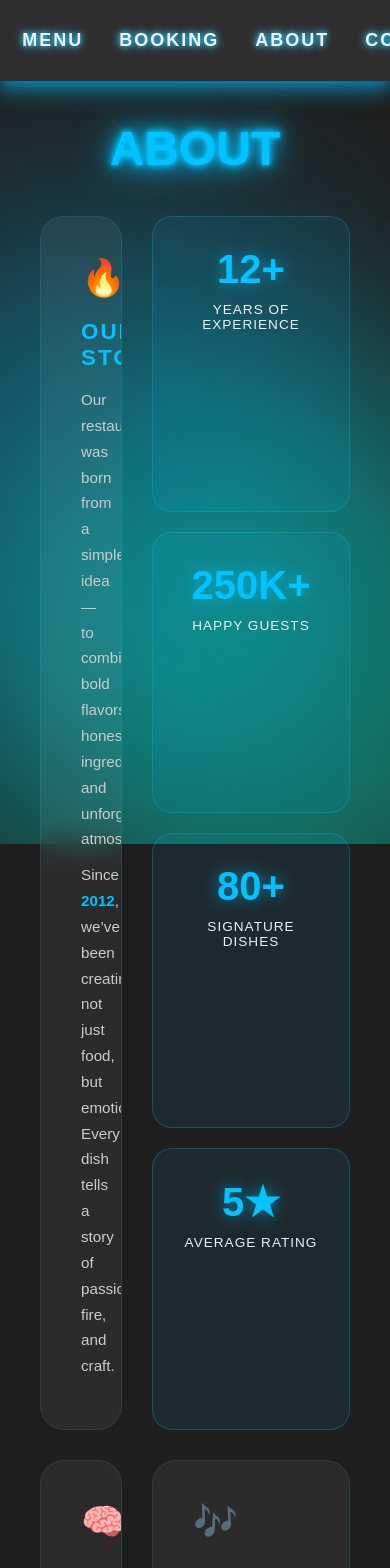
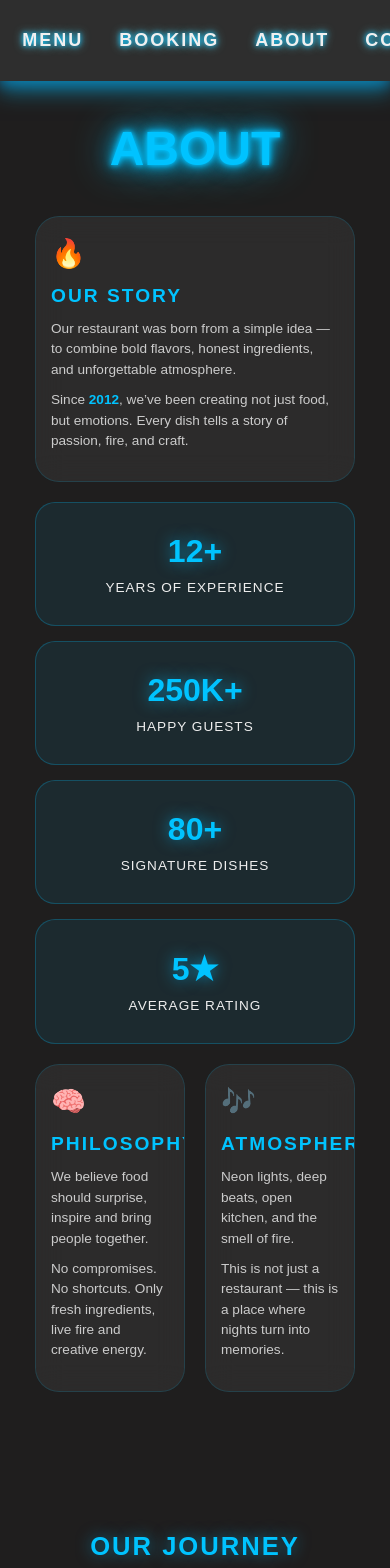
Before and after one commit to alexkuznecov16/cafe-app, a Next.js app: page /about in a window 390 px wide. Shown: the top 1568 px of the page. Built offline with nearby package versions, Linux system fonts and the light colour scheme.

Commit message:
build production

```diff
--- a/app/about/about.css
+++ b/app/about/about.css
@@ -1,15 +1,3 @@
-.about__title {
-  font-size: clamp(42px, 9vw, 90px);
-  text-align: center;
-  margin: 50px 0 80px;
-  color: #00c3ff;
-  text-transform: uppercase;
-  letter-spacing: 12px;
-  text-shadow:
-    0 0 10px rgba(0, 195, 255, 0.6),
-    0 0 30px rgba(0, 195, 255, 0.4);
-}
-
 .about {
   max-width: 1300px;
   margin: 0 auto;
@@ -21,7 +9,13 @@
 }
 @media (max-width: 900px) {
   .about {
-    grid-template-columns: 1fr;
+    gap: 25px;
+  }
+}
+@media (max-width: 600px) {
+  .about {
+    padding: 0 15px 60px;
+    gap: 20px;
   }
 }
 
@@ -39,29 +33,14 @@
   grid-column: span 2;
 }
 @media (max-width: 900px) {
-  .about__card.wide {
-    grid-column: span 1;
+  .about__card {
+    padding: 30px 20px;
   }
 }
-.about__card::after {
-  content: '';
-  position: absolute;
-  inset: 0;
-  background: radial-gradient(circle at top left, rgba(0, 195, 255, 0.15), transparent 60%);
-  opacity: 0;
-  transition: 0.4s;
-}
-.about__card:hover {
-  transform: translateY(-12px);
-  box-shadow: 0 30px 60px rgba(0, 0, 0, 0.6);
-  border-color: rgba(0, 195, 255, 0.5);
-}
-.about__card:hover::after {
-  opacity: 1;
-}
-.about__card:hover .icon {
-  transform: scale(1.3) rotate(8deg);
-  filter: drop-shadow(0 0 10px #00c3ff);
+@media (max-width: 600px) {
+  .about__card {
+    padding: 20px 15px;
+  }
 }
 .about__card .icon {
   font-size: 36px;
@@ -69,12 +48,24 @@
   display: inline-block;
   transition: 0.3s;
 }
+@media (max-width: 600px) {
+  .about__card .icon {
+    font-size: 28px;
+    margin-bottom: 15px;
+  }
+}
 .about__card h2 {
   font-size: 1.4rem;
   color: #00c3ff;
   text-transform: uppercase;
   margin-bottom: 16px;
   letter-spacing: 2px;
+}
+@media (max-width: 600px) {
+  .about__card h2 {
+    font-size: 1.2rem;
+    margin-bottom: 12px;
+  }
 }
 .about__card p {
   font-size: 0.95rem;
@@ -86,6 +77,12 @@
   color: #00c3ff;
   font-weight: bold;
 }
+@media (max-width: 600px) {
+  .about__card p {
+    font-size: 0.85rem;
+    line-height: 1.5;
+  }
+}
 
 .about__stats {
   grid-column: span 2;
@@ -95,7 +92,8 @@
 }
 @media (max-width: 900px) {
   .about__stats {
-    grid-column: span 1;
+    grid-template-columns: 1fr;
+    gap: 15px;
   }
 }
 .about__stats .stat {
@@ -115,6 +113,11 @@
   color: #00c3ff;
   margin-bottom: 10px;
   text-shadow: 0 0 15px rgba(0, 195, 255, 0.6);
+}
+@media (max-width: 600px) {
+  .about__stats .stat h3 {
+    font-size: 2rem;
+  }
 }
 .about__stats .stat p {
   font-size: 0.85rem;
@@ -140,6 +143,15 @@
   font-size: 2rem;
   text-shadow: 0 0 15px rgba(0, 195, 255, 0.5);
 }
+@media (max-width: 600px) {
+  .about__timeline h2,
+  .about__team h2,
+  .about__why h2 {
+    font-size: 1.6rem;
+    margin-bottom: 30px;
+    letter-spacing: 2px;
+  }
+}
 
 /* TIMELINE */
 .timeline {
@@ -148,6 +160,11 @@
   display: grid;
   gap: 25px;
 }
+@media (max-width: 600px) {
+  .timeline {
+    gap: 15px;
+  }
+}
 
 .timeline__item {
   background: rgba(0, 195, 255, 0.08);
@@ -155,14 +172,29 @@
   padding: 20px 30px;
   border-radius: 12px;
 }
+@media (max-width: 600px) {
+  .timeline__item {
+    padding: 15px 20px;
+  }
+}
 .timeline__item span {
   color: #00c3ff;
   font-weight: bold;
   font-size: 1.1rem;
 }
+@media (max-width: 600px) {
+  .timeline__item span {
+    font-size: 1rem;
+  }
+}
 .timeline__item p {
   margin-top: 6px;
   color: #ccc;
+}
+@media (max-width: 600px) {
+  .timeline__item p {
+    font-size: 0.85rem;
+  }
 }
 
 /* TEAM */
@@ -170,6 +202,12 @@
   display: grid;
   grid-template-columns: repeat(auto-fit, minmax(220px, 1fr));
   gap: 25px;
+}
+@media (max-width: 600px) {
+  .team__grid {
+    grid-template-columns: 1fr;
+    gap: 15px;
+  }
 }
 
 .team__card {
@@ -184,18 +222,39 @@
   transform: translateY(-10px);
   box-shadow: 0 20px 40px rgba(0, 0, 0, 0.5);
 }
+@media (max-width: 600px) {
+  .team__card {
+    padding: 20px;
+  }
+}
 .team__card span {
   font-size: 36px;
   display: block;
   margin-bottom: 15px;
 }
+@media (max-width: 600px) {
+  .team__card span {
+    font-size: 28px;
+    margin-bottom: 10px;
+  }
+}
 .team__card h3 {
   color: #00c3ff;
   margin-bottom: 10px;
 }
+@media (max-width: 600px) {
+  .team__card h3 {
+    font-size: 1.1rem;
+  }
+}
 .team__card p {
   font-size: 0.9rem;
   color: #ccc;
+}
+@media (max-width: 600px) {
+  .team__card p {
+    font-size: 0.85rem;
+  }
 }
 
 /* WHY US */
@@ -203,6 +262,12 @@
   display: grid;
   grid-template-columns: repeat(auto-fit, minmax(200px, 1fr));
   gap: 20px;
+}
+@media (max-width: 600px) {
+  .why__grid {
+    grid-template-columns: 1fr;
+    gap: 15px;
+  }
 }
 
 .why__item {
@@ -217,6 +282,11 @@
 .why__item:hover {
   background: #00c3ff;
   color: #000;
+}
+@media (max-width: 600px) {
+  .why__item {
+    padding: 15px;
+  }
 }
 
 /* CTA */
@@ -233,9 +303,19 @@
   color: #00c3ff;
   margin-bottom: 15px;
 }
+@media (max-width: 600px) {
+  .about__cta h2 {
+    font-size: 2rem;
+  }
+}
 .about__cta p {
   color: #ccc;
   margin-bottom: 30px;
+}
+@media (max-width: 600px) {
+  .about__cta p {
+    font-size: 0.9rem;
+  }
 }
 .about__cta a {
   background: #00c3ff;
@@ -252,43 +332,9 @@
   transform: scale(1.1);
   box-shadow: 0 0 25px #00c3ff;
 }
-
-.scroll-progress {
-  position: fixed;
-  top: 0;
-  left: 0;
-  height: 4px;
-  width: 100%;
-  background: linear-gradient(90deg, #00c3ff, #00ffd5);
-  transform-origin: left;
-  z-index: 9999;
-  box-shadow: 0 0 10px rgba(0, 195, 255, 0.8);
+@media (max-width: 600px) {
+  .about__cta a {
+    padding: 12px 30px;
+    font-size: 0.9rem;
+  }
 }
-
-.parallax {
-  position: fixed;
-  inset: 0;
-  overflow: hidden;
-  z-index: -1;
-}
-
-.parallax__layer {
-  position: absolute;
-  width: 600px;
-  height: 600px;
-  border-radius: 50%;
-  filter: blur(120px);
-  opacity: 0.35;
-}
-
-.layer1 {
-  background: #00c3ff;
-  top: 10%;
-  left: -200px;
-}
-
-.layer2 {
-  background: #00ffd5;
-  bottom: 10%;
-  right: -200px;
-}
--- a/app/about/about.scss
+++ b/app/about/about.scss
@@ -1,18 +1,6 @@
 $accent: #00c3ff;
 $bg-dark: #0a0a0a;
 $glass: rgba(255, 255, 255, 0.06);
-
-.about__title {
-  font-size: clamp(42px, 9vw, 90px);
-  text-align: center;
-  margin: 50px 0 80px;
-  color: $accent;
-  text-transform: uppercase;
-  letter-spacing: 12px;
-  text-shadow:
-    0 0 10px rgba($accent, 0.6),
-    0 0 30px rgba($accent, 0.4);
-}
 
 .about {
   max-width: 1300px;
@@ -24,7 +12,12 @@ $glass: rgba(255, 255, 255, 0.06);
   color: #fff;
 
   @media (max-width: 900px) {
-    grid-template-columns: 1fr;
+    gap: 25px;
+  }
+
+  @media (max-width: 600px) {
+    padding: 0 15px 60px;
+    gap: 20px;
   }
 }
 
@@ -40,34 +33,14 @@ $glass: rgba(255, 255, 255, 0.06);
 
   &.wide {
     grid-column: span 2;
-
-    @media (max-width: 900px) {
-      grid-column: span 1;
-    }
   }
 
-  &::after {
-    content: '';
-    position: absolute;
-    inset: 0;
-    background: radial-gradient(circle at top left, rgba($accent, 0.15), transparent 60%);
-    opacity: 0;
-    transition: 0.4s;
+  // Для маленьких экранов уменьшаем паддинги
+  @media (max-width: 900px) {
+    padding: 30px 20px;
   }
-
-  &:hover {
-    transform: translateY(-12px);
-    box-shadow: 0 30px 60px rgba(0, 0, 0, 0.6);
-    border-color: rgba($accent, 0.5);
-
-    &::after {
-      opacity: 1;
-    }
-
-    .icon {
-      transform: scale(1.3) rotate(8deg);
-      filter: drop-shadow(0 0 10px $accent);
-    }
+  @media (max-width: 600px) {
+    padding: 20px 15px;
   }
 
   .icon {
@@ -75,6 +48,11 @@ $glass: rgba(255, 255, 255, 0.06);
     margin-bottom: 20px;
     display: inline-block;
     transition: 0.3s;
+
+    @media (max-width: 600px) {
+      font-size: 28px;
+      margin-bottom: 15px;
+    }
   }
 
   h2 {
@@ -83,6 +61,11 @@ $glass: rgba(255, 255, 255, 0.06);
     text-transform: uppercase;
     margin-bottom: 16px;
     letter-spacing: 2px;
+
+    @media (max-width: 600px) {
+      font-size: 1.2rem;
+      margin-bottom: 12px;
+    }
   }
 
   p {
@@ -95,6 +78,11 @@ $glass: rgba(255, 255, 255, 0.06);
       color: $accent;
       font-weight: bold;
     }
+
+    @media (max-width: 600px) {
+      font-size: 0.85rem;
+      line-height: 1.5;
+    }
   }
 }
 
@@ -105,7 +93,8 @@ $glass: rgba(255, 255, 255, 0.06);
   gap: 20px;
 
   @media (max-width: 900px) {
-    grid-column: span 1;
+    grid-template-columns: 1fr; // каждая карточка в одну строку
+    gap: 15px;
   }
 
   .stat {
@@ -126,6 +115,10 @@ $glass: rgba(255, 255, 255, 0.06);
       color: $accent;
       margin-bottom: 10px;
       text-shadow: 0 0 15px rgba($accent, 0.6);
+
+      @media (max-width: 600px) {
+        font-size: 2rem;
+      }
     }
 
     p {
@@ -151,6 +144,12 @@ $glass: rgba(255, 255, 255, 0.06);
     margin-bottom: 50px;
     font-size: 2rem;
     text-shadow: 0 0 15px rgba($accent, 0.5);
+
+    @media (max-width: 600px) {
+      font-size: 1.6rem;
+      margin-bottom: 30px;
+      letter-spacing: 2px;
+    }
   }
 }
 
@@ -160,6 +159,10 @@ $glass: rgba(255, 255, 255, 0.06);
   margin: 0 auto;
   display: grid;
   gap: 25px;
+
+  @media (max-width: 600px) {
+    gap: 15px;
+  }
 }
 
 .timeline__item {
@@ -168,15 +171,27 @@ $glass: rgba(255, 255, 255, 0.06);
   padding: 20px 30px;
   border-radius: 12px;
 
+  @media (max-width: 600px) {
+    padding: 15px 20px;
+  }
+
   span {
     color: $accent;
     font-weight: bold;
     font-size: 1.1rem;
+
+    @media (max-width: 600px) {
+      font-size: 1rem;
+    }
   }
 
   p {
     margin-top: 6px;
     color: #ccc;
+
+    @media (max-width: 600px) {
+      font-size: 0.85rem;
+    }
   }
 }
 
@@ -185,6 +200,11 @@ $glass: rgba(255, 255, 255, 0.06);
   display: grid;
   grid-template-columns: repeat(auto-fit, minmax(220px, 1fr));
   gap: 25px;
+
+  @media (max-width: 600px) {
+    grid-template-columns: 1fr;
+    gap: 15px;
+  }
 }
 
 .team__card {
@@ -200,20 +220,37 @@ $glass: rgba(255, 255, 255, 0.06);
     box-shadow: 0 20px 40px rgba(0, 0, 0, 0.5);
   }
 
+  @media (max-width: 600px) {
+    padding: 20px;
+  }
+
   span {
     font-size: 36px;
     display: block;
     margin-bottom: 15px;
+
+    @media (max-width: 600px) {
+      font-size: 28px;
+      margin-bottom: 10px;
+    }
   }
 
   h3 {
     color: $accent;
     margin-bottom: 10px;
+
+    @media (max-width: 600px) {
+      font-size: 1.1rem;
+    }
   }
 
   p {
     font-size: 0.9rem;
     color: #ccc;
+
+    @media (max-width: 600px) {
+      font-size: 0.85rem;
+    }
   }
 }
 
@@ -222,6 +259,11 @@ $glass: rgba(255, 255, 255, 0.06);
   display: grid;
   grid-template-columns: repeat(auto-fit, minmax(200px, 1fr));
   gap: 20px;
+
+  @media (max-width: 600px) {
+    grid-template-columns: 1fr;
+    gap: 15px;
+  }
 }
 
 .why__item {
@@ -236,6 +278,10 @@ $glass: rgba(255, 255, 255, 0.06);
   &:hover {
     background: $accent;
     color: #000;
+  }
+
+  @media (max-width: 600px) {
+    padding: 15px;
   }
 }
 
@@ -252,11 +298,19 @@ $glass: rgba(255, 255, 255, 0.06);
     font-size: 2.5rem;
     color: $accent;
     margin-bottom: 15px;
+
+    @media (max-width: 600px) {
+      font-size: 2rem;
+    }
   }
 
   p {
     color: #ccc;
     margin-bottom: 30px;
+
+    @media (max-width: 600px) {
+      font-size: 0.9rem;
+    }
   }
 
   a {
@@ -274,45 +328,10 @@ $glass: rgba(255, 255, 255, 0.06);
       transform: scale(1.1);
       box-shadow: 0 0 25px $accent;
     }
+
+    @media (max-width: 600px) {
+      padding: 12px 30px;
+      font-size: 0.9rem;
+    }
   }
 }
-
-.scroll-progress {
-  position: fixed;
-  top: 0;
-  left: 0;
-  height: 4px;
-  width: 100%;
-  background: linear-gradient(90deg, #00c3ff, #00ffd5);
-  transform-origin: left;
-  z-index: 9999;
-  box-shadow: 0 0 10px rgba(#00c3ff, 0.8);
-}
-
-.parallax {
-  position: fixed;
-  inset: 0;
-  overflow: hidden;
-  z-index: -1;
-}
-
-.parallax__layer {
-  position: absolute;
-  width: 600px;
-  height: 600px;
-  border-radius: 50%;
-  filter: blur(120px);
-  opacity: 0.35;
-}
-
-.layer1 {
-  background: #00c3ff;
-  top: 10%;
-  left: -200px;
-}
-
-.layer2 {
-  background: #00ffd5;
-  bottom: 10%;
-  right: -200px;
-}
--- a/app/about/page.tsx
+++ b/app/about/page.tsx
@@ -1,6 +1,6 @@
 'use client';
 
-import { motion, useScroll, useSpring, useTransform } from 'framer-motion';
+import { cubicBezier, motion, useScroll, useSpring, useTransform } from 'framer-motion';
 import Link from 'next/link';
 import './about.scss';
 import PageTitle from '../components/PageTitle/PageTitle';
@@ -12,7 +12,7 @@ const containerVariants = {
 
 const itemVariants = {
   hidden: { y: 30, opacity: 0 },
-  visible: { y: 0, opacity: 1, transition: { duration: 0.6, ease: [0.42, 0, 0.58, 1] } },
+  visible: { y: 0, opacity: 1, transition: { duration: 0.6, ease: cubicBezier(0.42, 0, 0.58, 1) } },
 };
 
 export default function AboutContent() {
@@ -20,7 +20,7 @@ export default function AboutContent() {
 
   const ySlow = useTransform(scrollYProgress, [0, 1], ['0%', '20%']);
   const yFast = useTransform(scrollYProgress, [0, 1], ['0%', '40%']);
-  const scaleX = useSpring(scrollYProgress, { stiffness: 100, damping: 30, restDelta: 0.001 });
+  // const scaleX = useSpring(scrollYProgress, { stiffness: 100, damping: 30, restDelta: 0.001 });
 
   return (
     <>
--- a/app/contact/ContactContent.tsx
+++ b/app/contact/ContactContent.tsx
@@ -1,6 +1,6 @@
 'use client';
 
-import { motion } from 'framer-motion';
+import { motion, cubicBezier } from 'framer-motion';
 import './contact.scss';
 import PageTitle from '../components/PageTitle/PageTitle';
 
@@ -11,7 +11,7 @@ const containerVariants = {
 
 const itemVariants = {
   hidden: { y: 20, opacity: 0 },
-  visible: { y: 0, opacity: 1, transition: { duration: 0.5, ease: [0, 0, 0.58, 1] } },
+  visible: { y: 0, opacity: 1, transition: { duration: 0.5, ease: cubicBezier(0, 0, 0.58, 1) } },
 };
 
 export default function ContactContent() {
--- a/app/layout/Header.tsx
+++ b/app/layout/Header.tsx
@@ -2,7 +2,7 @@ import Link from 'next/link';
 import './header.css';
 
 export default function Header() {
-  const linkStyle = {
+  const linkStyle: React.CSSProperties = {
     color: '#f0f0f0',
     fontSize: '18px',
     fontWeight: 'bold',
```
Also changed, not shown: app/booking/page.tsx (+23 -10 lines).
